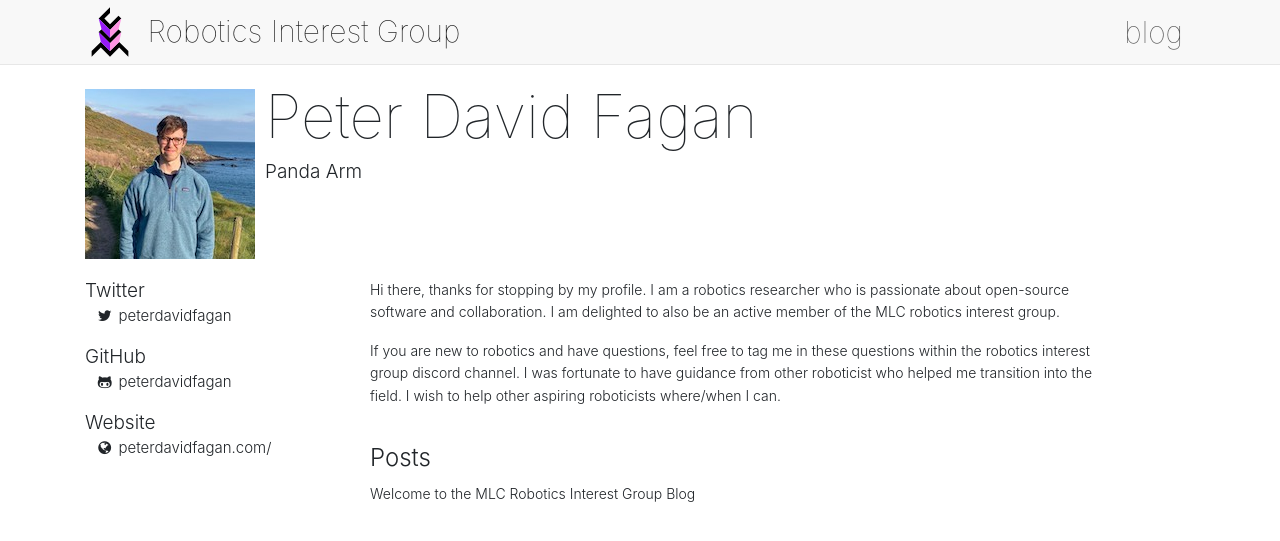
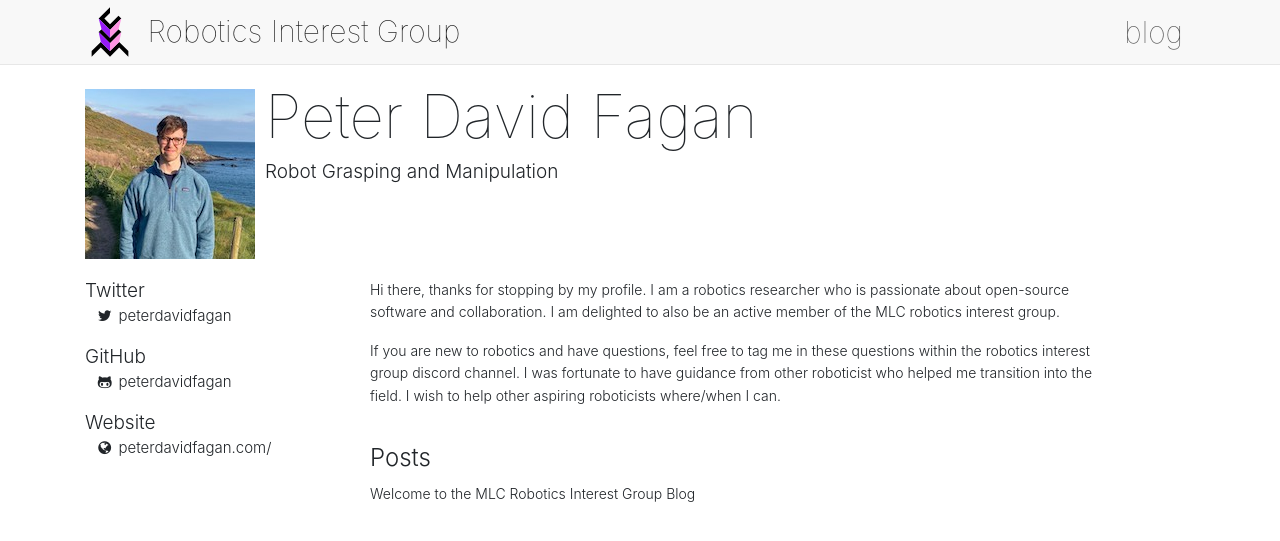
Before and after one commit to NileshArnaiya/robotics, a Jekyll site: the page built from members/_posts/2022-06-03-peter-david-fagan.md, in a window 1280 px wide. Shown: the top 541 px of the page. Built offline with Jekyll 4.4.1, drawn with Linux system fonts in a browser that asks for light colours.

Commit message:
updating robot topic

```diff
--- a/members/_posts/2022-06-03-peter-david-fagan.md
+++ b/members/_posts/2022-06-03-peter-david-fagan.md
@@ -1,7 +1,7 @@
 ---
 layout: member
 title: Peter David Fagan
-robot: Panda Arm
+robot: Robot Grasping and Manipulation
 website: https://peterdavidfagan.com/
 handle: peterdavidfagan
 twitter: peterdavidfagan
```
